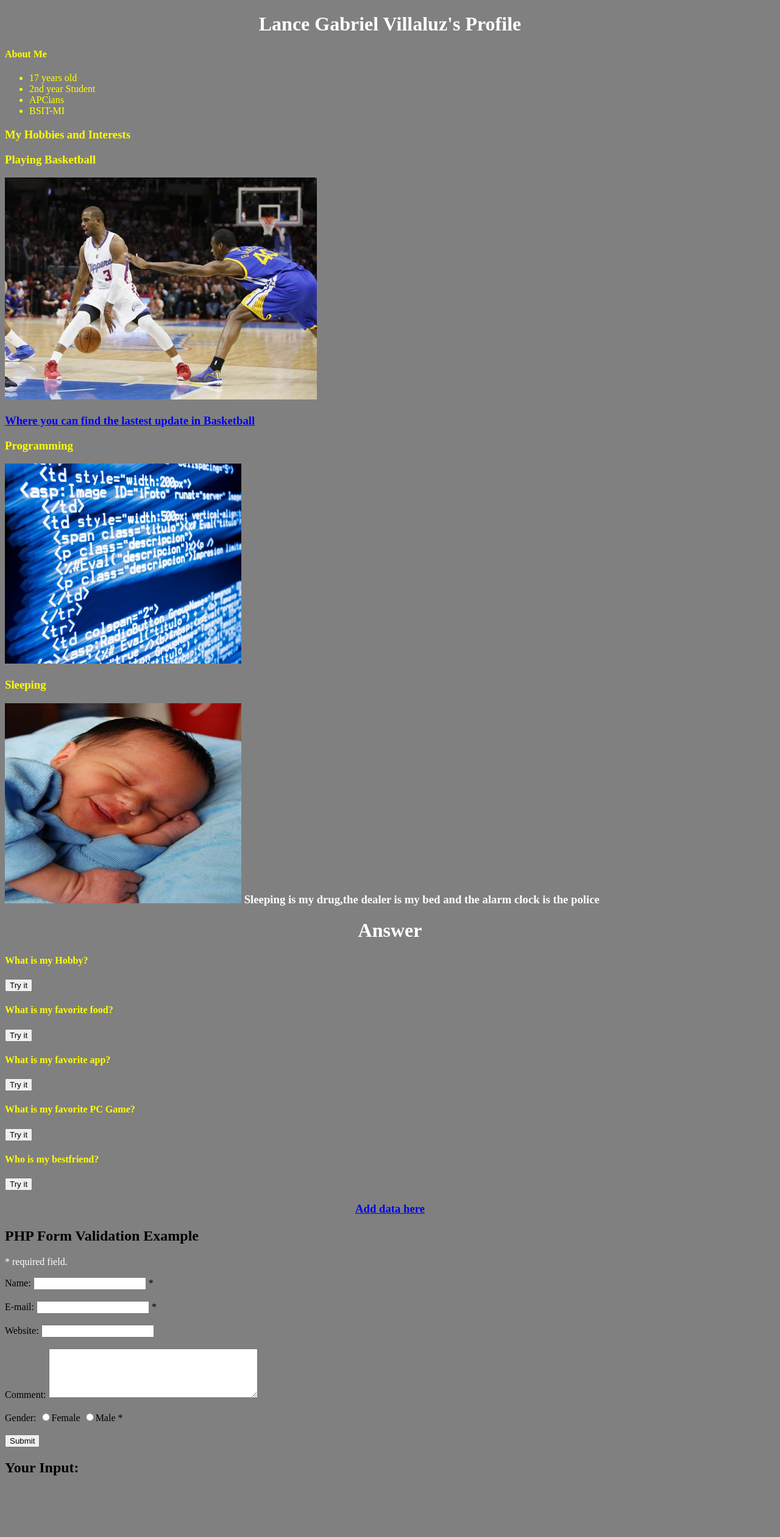
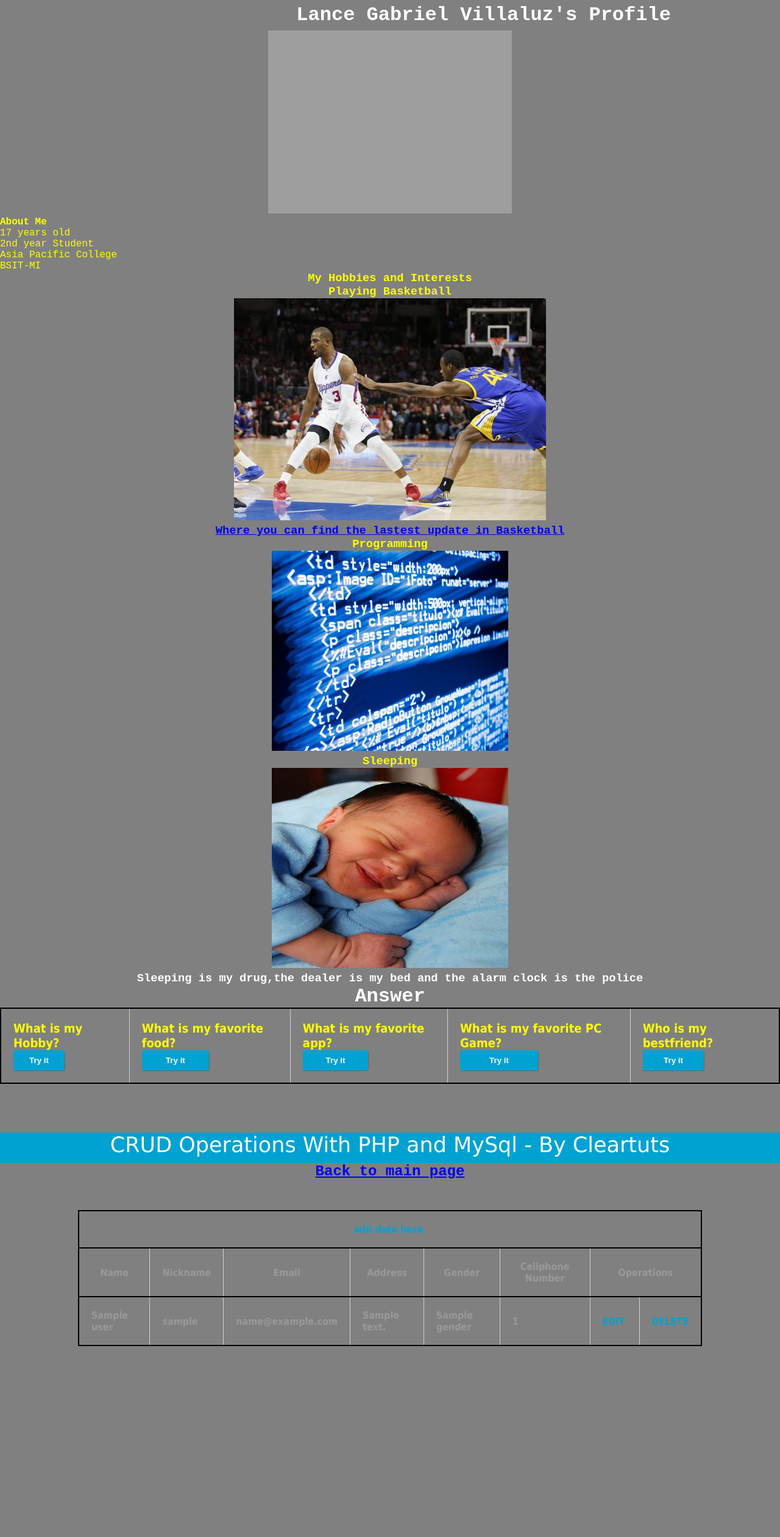
Before and after one commit to lancegabriel2016/APC_webprog_MI152_test_repo_lsvillaluz, a CodeIgniter app: the page made by exercise6/application/views/exercise5.php in a window 1280 px wide. Shown: the whole page at 61% size. After the commit the page ends 2207 px from the top, so only its background shows below. Run offline with CodeIgniter, Linux system fonts and the light colour scheme; tables that the repository leaves empty or names only in its code hold one stand-in row (values such as "Sample post"); the template is opened without the code that fills it: most values are stand-ins (such as "Sample title", 1, 10 or a date in 2020); grey boxes are pictures that could not be loaded.

Commit message:
exercise 6

```diff
--- a/exercise6/application/controllers/users.php
+++ b/exercise6/application/controllers/users.php
@@ -8,14 +8,9 @@ parent::__construct();
 $this->load->model('users_model');
 }
 public function index() {
-	$this->load->view('exercise5');
-}
-public function view(){
 	$data['user_list'] = $this->users_model->get_all_users();
 	$this->load->view('Users_view',$data);
-
 }
-
 
 public function add_form()
 {
--- a/exercise6/application/views/exercise5.php
+++ b/exercise6/application/views/exercise5.php
@@ -1,28 +1,15 @@
 <!DOCTYPE html>
 <html>
 <head>
-<script>
-function myFunction() {
-    document.getElementById("demo").innerHTML = "Basketball.";
-	}
-	function myFunction2() {
-    document.getElementById("demo").innerHTML = "SInigang.";
-	}
-	function myFunction3() {
-    document.getElementById("demo").innerHTML = "Facebook";
-	}
-	function myFunction4() {
-    document.getElementById("demo").innerHTML = "Defense of the Ancients 2";
-	}
-	function myFunction5() {
-    document.getElementById("demo").innerHTML = "Joemari.";
-	}
-</script>
 <title>My First HTML</title>
+<link rel="stylesheet" type="text/css" href="<?php echo base_url(); ?>uploads/style.css">
 <style>
 body { background-color : gray;
+
  }
-
+ body {
+	background-image: url ("wood.jpg")
+ }
 h1 { color: white;
 	  text-align: center;
 	  }
@@ -35,25 +22,99 @@ h3 { color: yellow ;
 }
 h4 { color: yellow;
 }
+tr,table {border:2px solid black;padding:3px;}
+.sagot {font-family:Arial;font-size:14px;font-weight:bold;}
+
+.example1 {
+ height: 50px;
+ overflow: hidden;
+ position: relative;
+}
+
+.example1 h1{
+ position: absolute;
+ width: 100%;
+ height: 100%;
+ margin: 0;
+ line-height: 50px;
+ text-align: center;
+ /* Starting position */
+ -moz-transform:translateX(100%);
+ -webkit-transform:translateX(100%);
+ transform:translateX(100%);
+ /* Apply animation to this element */
+ -moz-animation: example1 15s linear infinite;
+ -webkit-animation: example1 15s linear infinite;
+ animation: example1 15s linear infinite;
+}
+/* Move it (define the animation) */
+@-moz-keyframes example1 {
+ 0%   { -moz-transform: translateX(100%); }
+ 100% { -moz-transform: translateX(-100%); }
+}
+@-webkit-keyframes example1 {
+ 0%   { -webkit-transform: translateX(100%); }
+ 100% { -webkit-transform: translateX(-100%); }
+}
+@keyframes example1 {
+ 0%   {
+ -moz-transform: translateX(100%); /* Firefox bug fix */
+ -webkit-transform: translateX(100%); /* Firefox bug fix */
+ transform: translateX(100%);
+ }
+ 100% {
+ -moz-transform: translateX(-100%); /* Firefox bug fix */
+ -webkit-transform: translateX(-100%); /* Firefox bug fix */
+ transform: translateX(-100%);
+ }
+
+
 </style>
 </head>
 <body>
+<div class="sagot">
+<script >
+
+function myFunction() {
+    document.getElementById("demo").innerHTML = "Basketball.";
+	}
+	function myFunction2() {
+    document.getElementById("demo").innerHTML = "Sinigang.";
+	}
+	function myFunction3() {
+    document.getElementById("demo").innerHTML = "Facebook";
+	}
+	function myFunction4() {
+    document.getElementById("demo").innerHTML = "Defense of the Ancients 2";
+	}
+	function myFunction5() {
+    document.getElementById("demo").innerHTML = "Joemari.";
+	}
+
+</script>
+</div>
 
 
 
+<div class="example1">
+<h1>Lance Gabriel Villaluz's Profile</h1>
+</div>
 
-<h1>Lance Gabriel Villaluz's Profile</h1>
+<center>
+<img src="https://media.giphy.com/media/QQkyLVLAbQRKU/giphy-downsized-large.gif">
+</center>
 
 <h4>About Me</h4>
 <ul>
 <li>17 years old</li>
 <li>2nd year Student</li>
-<li>APCians</li>
+<li>Asia Pacific College</li>
 <li>BSIT-MI</li>
 </ul>
 
 
 
+<center>
 <p><h3>My Hobbies and Interests</p>
 Playing Basketball
 <p><img src="http://127.0.0.1/exercise6/uploads/06d9ed3ba5c4630e720f6a7067004a15.jpg"></p>
@@ -62,119 +123,104 @@ Playing Basketball
 Programming
 <p><img src="http://127.0.0.1/exercise6/uploads/Programming-Coding-Geoawesomeness.jpg" width="388" height="328"></p>
 
+
 Sleeping
-<p><img src="http://127.0.0.1/exercise6/uploads/07c99609e7a32179fbd8544a62e86255.jpg" height="328" width="388"> Sleeping is my
+<p><img src="http://127.0.0.1/exercise6/uploads/07c99609e7a32179fbd8544a62e86255.jpg" height="328" width="388">
+<br>
+Sleeping is my
 drug,the dealer is
 my bed and the alarm clock is the police</p>
+</center>
+
 
 <h1>Answer</h1>
 <p id="demo"></p>
-
+<table style="width:100%;font-size:20px;">
+<tr  rowspan="5">
+<td>
     <h4>What is my Hobby?</h4>
 	<button type="button" onclick="myFunction()">Try it</button>
+</td>
+<td>
     <h4>What is my favorite food?</h4>
 	<button type="button" onclick="myFunction2()">Try it</button>
+</td>
+<td>
     <h4>What is my favorite app?</h4>
 	<button type="button" onclick="myFunction3()">Try it</button>
+</td>
+<td>
 	<h4>What is my favorite PC Game?</h4>
 	<button type="button" onclick="myFunction4()">Try it</button>
+</td>
+<td>
 	<h4>Who is my bestfriend?</h4>
 	<button type="button" onclick="myFunction5()">Try it</button>
+</td>
+</table>
+<div id="header">
+ <div id="content">
+    <label>CRUD Operations With PHP and MySql - <a href="http://cleartuts.blogspot.com" target="_blank">By Cleartuts</a></label>
+    </div>
+</div>
+<script type="text/javascript">
+function show_confirm(act,gotoid)
+{
+if(act=="Users_edit")
+var r=confirm("Sure to edit ?");
+else
+var r=confirm("Sure to Delete ?");
+if (r==true)
+{
+window.location="<?php echo base_url();?>index.php/users/"+act+"/"+gotoid;
+}
+}
+</script>
+<a href = "<?php echo base_url();?>index.php"> <center><h2> Back to main page</h2></a>
+<div id="body">
+	<div id="content">
+		<table align="center">
+			<tr>
+				<th colspan="9" align="center"> <a href="<?php echo base_url();?>index.php/users/add_form">add data here.</a></th>
+			</tr>
+			<tr>
+				<th>Name</th>
+				<th>Nickname</th>
+				<th>Email</th>
+				<th>Address</th>
+				<th>Gender</th>
+				<th>Cellphone Number</th>
+				<th colspan="2">Operations</th>
+			</tr>
 
-<h3><th colspan="8"><center><a href="<?php echo base_url();?>index.php/users/view">Add data here</a></th>	</h3>
+		<?php foreach ($user_list as $u_key){ ?>
 
-<?php
-// define variables and set to empty values
-$nameErr = $emailErr = $genderErr = $websiteErr = "";
-$name = $email = $gender = $comment = $website = "";
+			<tr>
 
-if ($_SERVER["REQUEST_METHOD"] == "POST") {
-  if (empty($_POST["name"])) {
-    $nameErr = "Name is required";
-  } else {
-    $name = test_input($_POST["name"]);
-    // check if name only contains letters and whitespace
-    if (!preg_match("/^[a-zA-Z ]*$/",$name)) {
-      $nameErr = "Only letters and white space allowed";
-    }
-  }
+				<td><?php echo $u_key->name; ?></td>
 
-  if (empty($_POST["email"])) {
-    $emailErr = "Email is required";
-  } else {
-    $email = test_input($_POST["email"]);
-    // check if e-mail address is well-formed
-    if (!filter_var($email, FILTER_VALIDATE_EMAIL)) {
-      $emailErr = "Invalid email format";
-    }
-  }
+				<td><?php echo $u_key->nickname; ?></td>
 
-  if (empty($_POST["website"])) {
-    $website = "";
-  } else {
-    $website = test_input($_POST["website"]);
-    // check if URL address syntax is valid (this regular expression also allows dashes in the URL)
-    if (!preg_match("/\b(?:(?:https?|ftp):\/\/|www\.)[-a-z0-9+&@#\/%?=~_|!:,.;]*[-a-z0-9+&@#\/%=~_|]/i",$website)) {
-      $websiteErr = "Invalid URL";
-    }
-  }
+				<td><?php echo $u_key->email; ?></td>
 
-  if (empty($_POST["comment"])) {
-    $comment = "";
-  } else {
-    $comment = test_input($_POST["comment"]);
-  }
+				<td><?php echo $u_key->address; ?></td>
 
-  if (empty($_POST["gender"])) {
-    $genderErr = "Gender is required";
-  } else {
-    $gender = test_input($_POST["gender"]);
-  }
-}
+				<td><?php echo $u_key->gender; ?></td>
 
-function test_input($data) {
-  $data = trim($data);
-  $data = stripslashes($data);
-  $data = htmlspecialchars($data);
-  return $data;
-}
-?>
+				<td><?php echo $u_key->cp_number; ?></td>
 
-<h2>PHP Form Validation Example</h2>
-<p><span class="error">* required field.</span></p>
-<form method="post" action="<?php echo htmlspecialchars($_SERVER["PHP_SELF"]);?>">
-  Name: <input type="text" name="name" value="<?php echo $name;?>">
-  <span class="error">* <?php echo $nameErr;?></span>
-  <br><br>
-  E-mail: <input type="text" name="email" value="<?php echo $email;?>">
-  <span class="error">* <?php echo $emailErr;?></span>
-  <br><br>
-  Website: <input type="text" name="website" value="<?php echo $website;?>">
-  <span class="error"><?php echo $websiteErr;?></span>
-  <br><br>
-  Comment: <textarea name="comment" rows="5" cols="40"><?php echo $comment;?></textarea>
-  <br><br>
-  Gender:
-  <input type="radio" name="gender" <?php if (isset($gender) && $gender=="female") echo "checked";?> value="female">Female
-  <input type="radio" name="gender" <?php if (isset($gender) && $gender=="male") echo "checked";?> value="male">Male
-  <span class="error">* <?php echo $genderErr;?></span>
-  <br><br>
-  <input type="submit" name="submit" value="Submit">
-</form>
+				<td width="40" align="left" ><a href="#" onClick="show_confirm('Users_edit',<?php echo $u_key->user_id;?>)">EDIT</a></td>
 
-<?php
-echo "<h2>Your Input:</h2>";
-echo $name;
-echo "<br>";
-echo $email;
-echo "<br>";
-echo $website;
-echo "<br>";
-echo $comment;
-echo "<br>";
-echo $gender;
-?>
+				<td width="40" align="left" ><a href="#" onClick="show_confirm('delete',<?php echo $u_key->user_id;?>)">DELETE</a></td>
+
+			</tr>
+
+<?php }?>
 
 
+		</table>
+	</div>
+</div>
+<center>
 </body>
 </html>
```
Also changed, not shown: exercise6/application/views/Users_view.php (+165 -14 lines).
